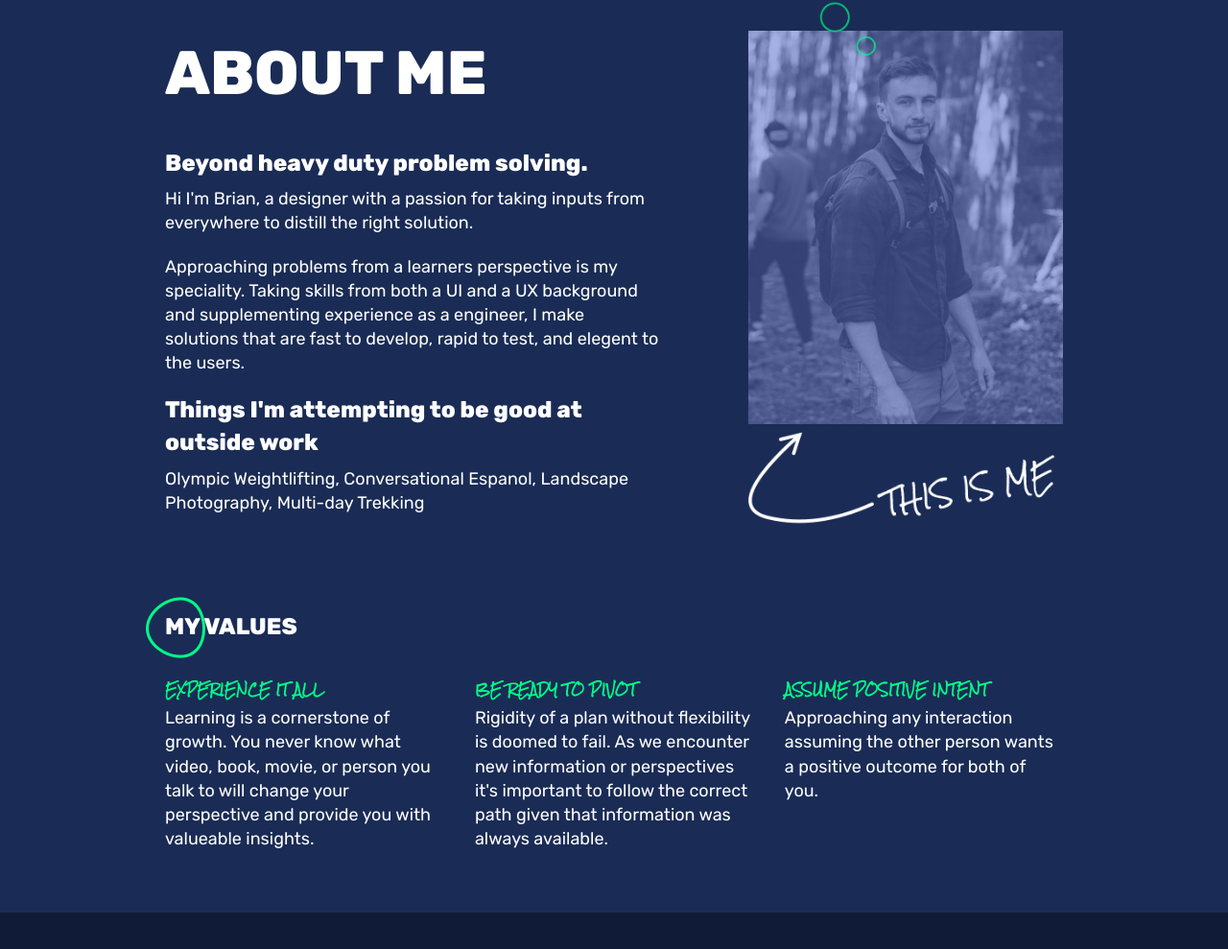
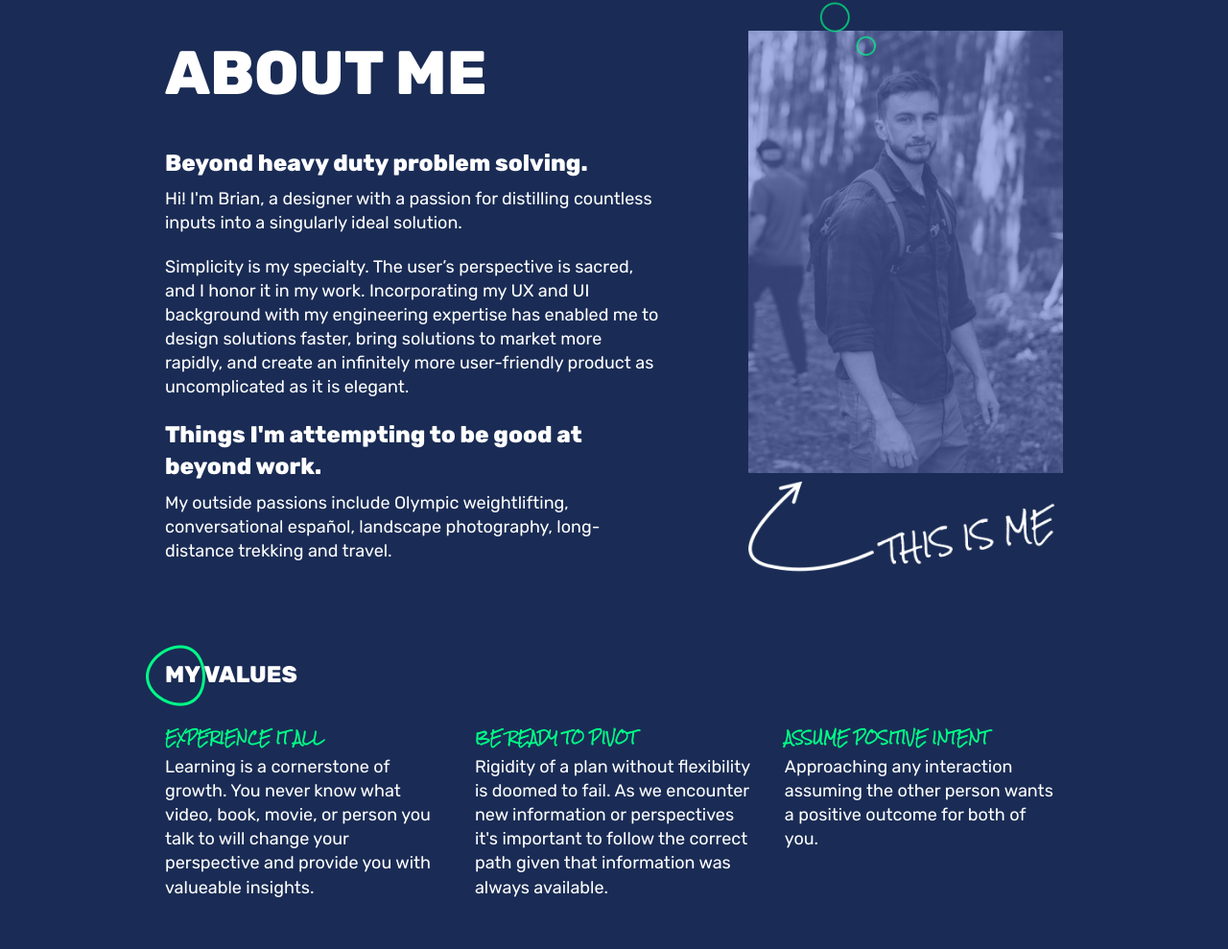
Before and after one commit to bsberg/brian-portfolio, a website built with Parcel: page index.html in a window 1280 px wide. Shown: the part 2032-3021 px from the top of the page at 96% size. Built offline with nearby package versions, Linux system fonts and the light colour scheme.

Commit message:
Update index.html

```diff
--- a/index.html
+++ b/index.html
@@ -114,13 +114,13 @@
 
     <h3>Beyond heavy duty problem solving.</h3>
 
-    <p>Hi I'm Brian, a designer with a passion for taking inputs from everywhere to distill the right solution.</p>
+    <p>Hi! I'm Brian, a designer with a passion for distilling countless inputs into a singularly ideal solution.</p>
 
-    <p>Approaching problems from a learners perspective is my speciality. Taking skills from both a UI and a UX background and supplementing experience as a engineer, I make solutions that are fast to develop, rapid to test, and elegent to the users.</p>
+    <p>Simplicity is my specialty. The user’s perspective is sacred, and I honor it in my work. Incorporating my UX and UI background with my engineering expertise has enabled me to design solutions faster, bring solutions to market more rapidly, and create an infinitely more user-friendly product as uncomplicated as it is elegant.</p>
 
-    <h3>Things I'm attempting to be good at outside work</h3>
+    <h3>Things I'm attempting to be good at beyond work.</h3>
 
-    <p>Olympic Weightlifting, Conversational Espanol, Landscape Photography, Multi-day Trekking</p>
+    <p>My outside passions include Olympic weightlifting, conversational español, landscape photography, long-distance trekking and travel.</p>
       </div>
 
       <div class="about-image">
```
